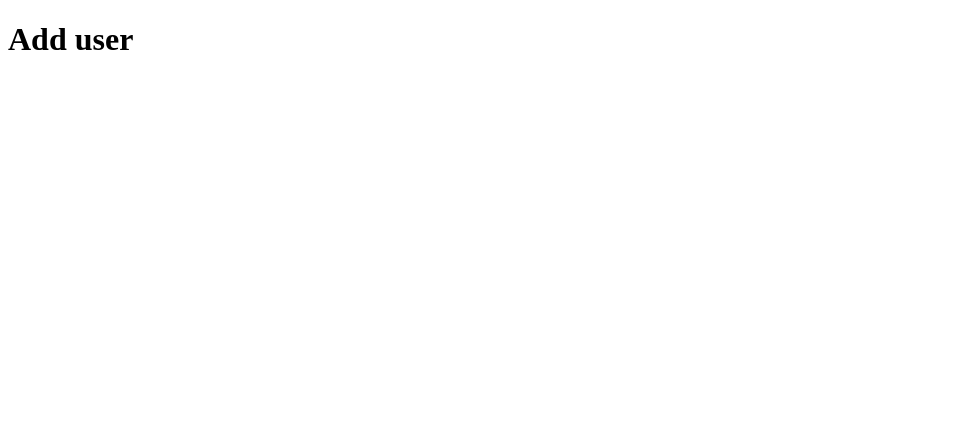
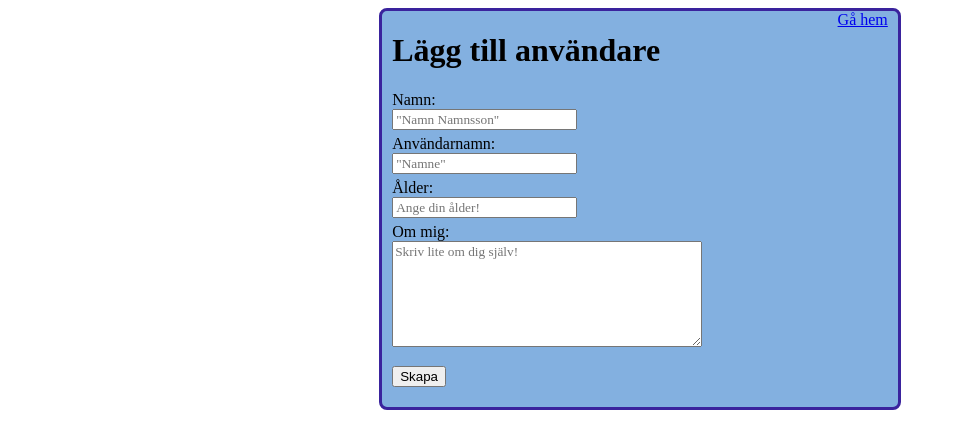
Before and after one commit to JackAndersson00/Test_Verktyg_Assignment_1, a plain HTML site: page create.html in a window 1280 px wide. Shown: the whole page, without its empty margins (0-956 px from the left). Drawn offline with Linux system fonts and the light colour scheme.

Commit message:
Wrote the code for create.hmtl and styles.css

```diff
--- a/create.html
+++ b/create.html
@@ -1,9 +1,37 @@
 <!DOCTYPE html>
 <html lang="en">
 <head>
-    <title>create</title>
+    <meta charset="UTF-8">
+    <meta name="viewport" content="width=device.width, initial-scale=1.0">
+    <title>Lägg till användare</title>
+    <link rel="stylesheet" href="styles.css">
 </head>
 <body>
-    <h1>Add user</h1>
+    <div class="container">
+        <div class="header-container">
+            <h1>Lägg till användare</h1>
+            <a href="index.html">Gå hem</a>
+        </div>
+
+        <form id="addUserForm">
+            <div class="form">
+                <label for="name">Namn:</label><br>
+                <input type="text" id="name" name="name" placeholder='"Namn Namnsson"'' required>
+            </div>
+            <div class="form">
+                <label for="userName">Användarnamn:</label><br>
+                <input type="text" id="userName" name="userName" placeholder='"Namne"'' required>
+            </div>
+            <div class="form">
+                <label for="age">Ålder:</label><br>
+                <input type="number" id="age" name="age" placeholder="Ange din ålder!" required>
+            </div>
+            <div class="form">
+                    <label for="bio">Om mig:</label><br>
+                    <textarea id="bio" name="bio" placeholder="Skriv lite om dig själv!"></textarea>
+            </div>
+            <button type="submit">Skapa</button>
+        </form>
+    </div>
 </body>
 </html>
--- a/styles.css
+++ b/styles.css
@@ -0,0 +1,43 @@
+.container {
+    margin: auto;
+    width: 40%;
+    border: 3px solid rgb(58, 35, 157);
+    background-color: rgb(131, 176, 224);
+    border-radius: 8px;
+    padding-left: 10px;
+    padding-bottom: 10px;
+    font-family: 'Times New Roman', Times, serif;
+
+}
+
+input::placeholder {
+    font-family: 'Times New Roman', Times, serif;
+}
+
+textarea::placeholder {
+    font-family: 'Times New Roman', Times, serif;
+}
+
+textarea {
+    width: 60%; /* Ange bredden till 100% av förälderelementet (containern) */
+    max-width: 100%; /* Begränsa maximala bredden till 100% av förälderelementet */
+    height: 100px;
+}
+
+button {
+    margin-top: 10px;
+    margin-bottom: 10px;
+}
+
+.header-container {
+    display: flex;
+    justify-content: space-between;
+}
+
+a {
+    padding-right: 10px;
+}
+
+.form {
+    padding-bottom: 5px;
+}
```
